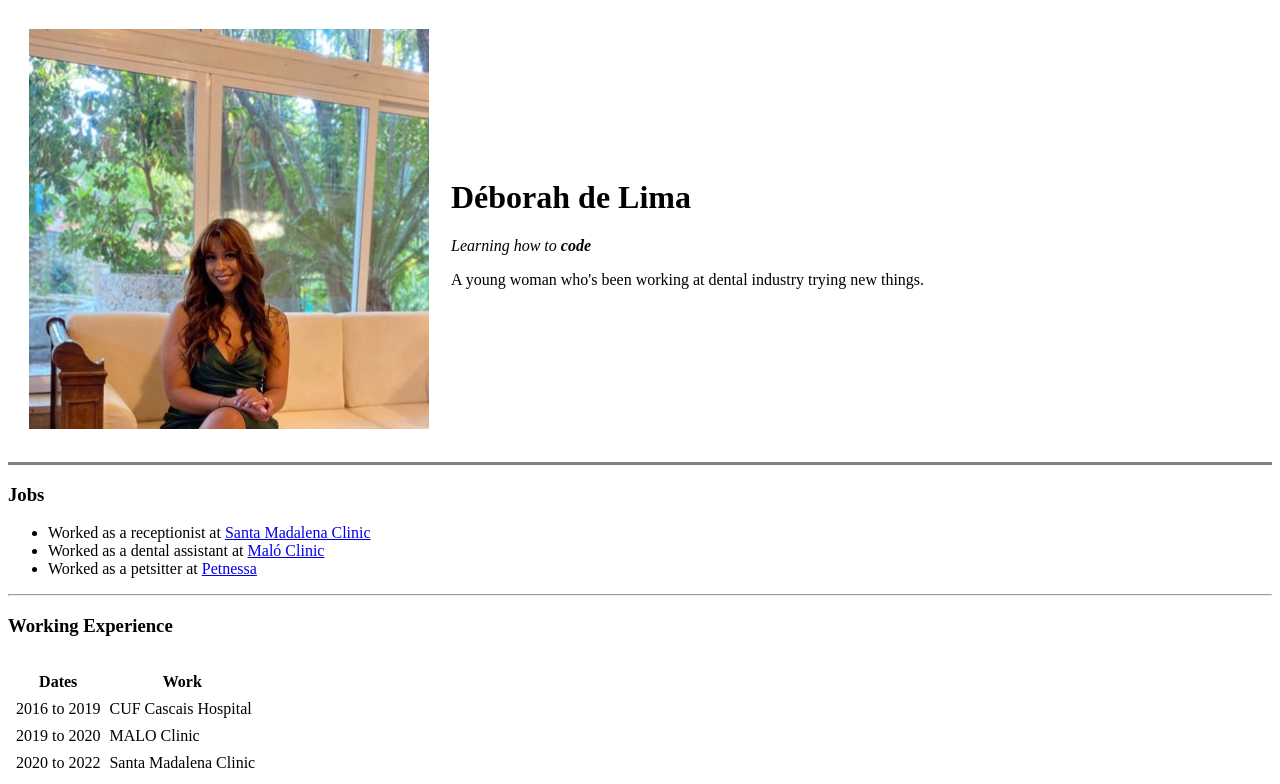
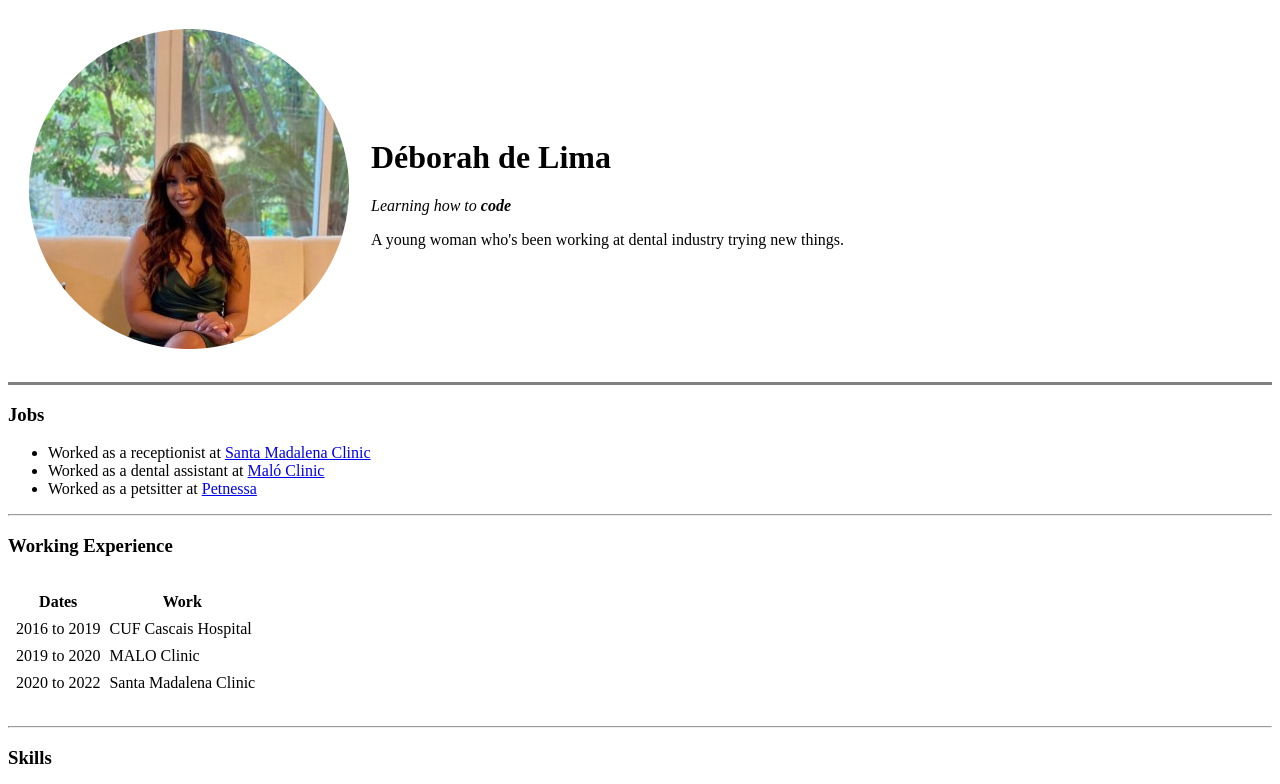
Before and after one commit to deborahdelimaa/CV-, a plain HTML site: page index.html in a window 1280 px wide. Shown: the top 784 px of the page. Drawn offline with Linux system fonts and the light colour scheme.

Commit message:
changed the profile picture in index html

```diff
--- a/index.html
+++ b/index.html
@@ -9,7 +9,7 @@
 <body>
     <table cellspacing="20">
         <tr>
-            <td> <img src="deborah.png" alt="Imagem da criadora do site, Déborah de Lima"</td>
+            <td> <img src="deborah-modified.png" alt="Imagem da criadora do site, Déborah de Lima"</td>
             <td> <h1> Déborah de Lima</h1>
                 <p> <em>Learning how to <strong>code</strong></em></p>
     <p>A young woman who's been working at dental industry trying new things.</p></td>
```
Also changed, not shown: deborah-modified.png (added).
